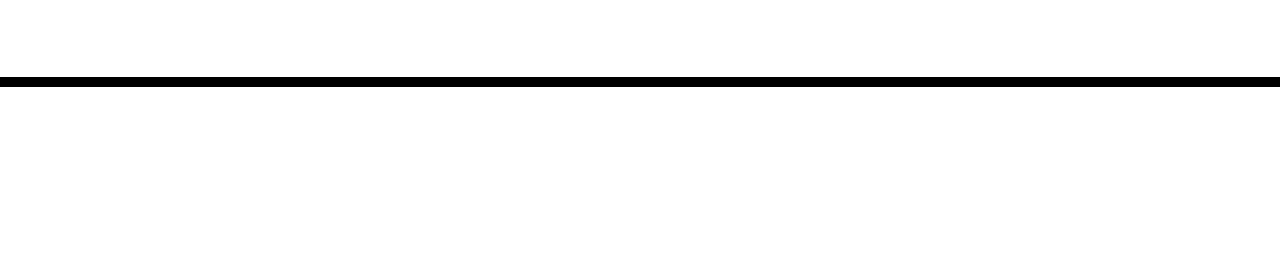
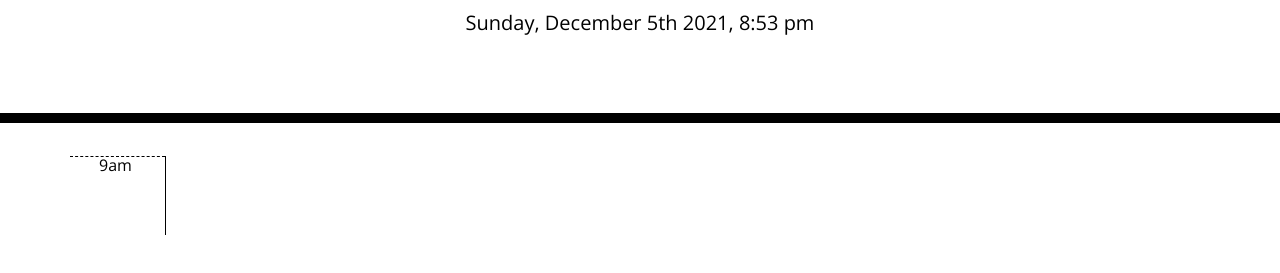
Before and after one commit to btijerino16/module-5, a plain HTML site: page index.html in a window 1280 px wide. Shown: the part 181-454 px from the top of the page. Drawn offline with nearby package versions, Linux system fonts and the light colour scheme; files that its build step writes are made by us from their sources.

Commit message:
added current date and time to app

```diff
--- /dev/null
+++ b/assets/script.js
@@ -0,0 +1,13 @@
+var currentHour = moment().hour();
+
+// current date displays when page opens up
+
+$("#currentDay").text(moment().format('dddd, MMMM Do YYYY, h:mm a'));
+
+// function that adds color to blocks
+
+
+//function that loads times
+
+
+// click alerts and functionality
--- a/index.html
+++ b/index.html
@@ -1,23 +1,14 @@
 <!DOCTYPE html>
 <html lang="en">
+
 <head>
     <meta charset="UTF-8" />
     <meta name="viewport" content="width=device-width, initial-scale=1.0" />
     <meta http-equiv="X-UA-Compatible" content="ie=edge" />
-    <link
-      rel="stylesheet"
-      href="https://stackpath.bootstrapcdn.com/bootstrap/4.3.1/css/bootstrap.min.css"
-    />
-    <link
-      rel="stylesheet"
-      href="https://use.fontawesome.com/releases/v5.8.1/css/all.css"
-      integrity="sha384-50oBUHEmvpQ+1lW4y57PTFmhCaXp0ML5d60M1M7uH2+nqUivzIebhndOJK28anvf"
-      crossorigin="anonymous"
-    />
-    <link
-      href="https://fonts.googleapis.com/css?family=Open+Sans&display=swap"
-      rel="stylesheet"
-    />
+    <link rel="stylesheet" href="https://stackpath.bootstrapcdn.com/bootstrap/4.3.1/css/bootstrap.min.css" />
+    <link rel="stylesheet" href="https://use.fontawesome.com/releases/v5.8.1/css/all.css"
+        integrity="sha384-50oBUHEmvpQ+1lW4y57PTFmhCaXp0ML5d60M1M7uH2+nqUivzIebhndOJK28anvf" crossorigin="anonymous" />
+    <link href="https://fonts.googleapis.com/css?family=Open+Sans&display=swap" rel="stylesheet" />
     <link rel="stylesheet" href="style.css" />
     <title>Work Day Scheduler</title>
 </head>
@@ -30,9 +21,21 @@
     </header>
     <div class="container">
         <!-- Timeblocks go here -->
+
+        <div class = "row time-block" id="9">
+            <div class ="hour col-1">9am </div>
+            <textarea class= "col-1o description"> </textarea>
+        </div>
+
+
+
+
+
     </div>
 
     <script src="https://code.jquery.com/jquery-3.4.1.min.js"></script>
     <script src="https://cdnjs.cloudflare.com/ajax/libs/moment.js/2.24.0/moment.min.js"></script>
+    <script src="assets/script.js">  </script>
 </body>
+
 </html>
```
Also changed, not shown: assets/style.css (renamed from style.css). Lines whose indentation alone changed are shown as unchanged.
